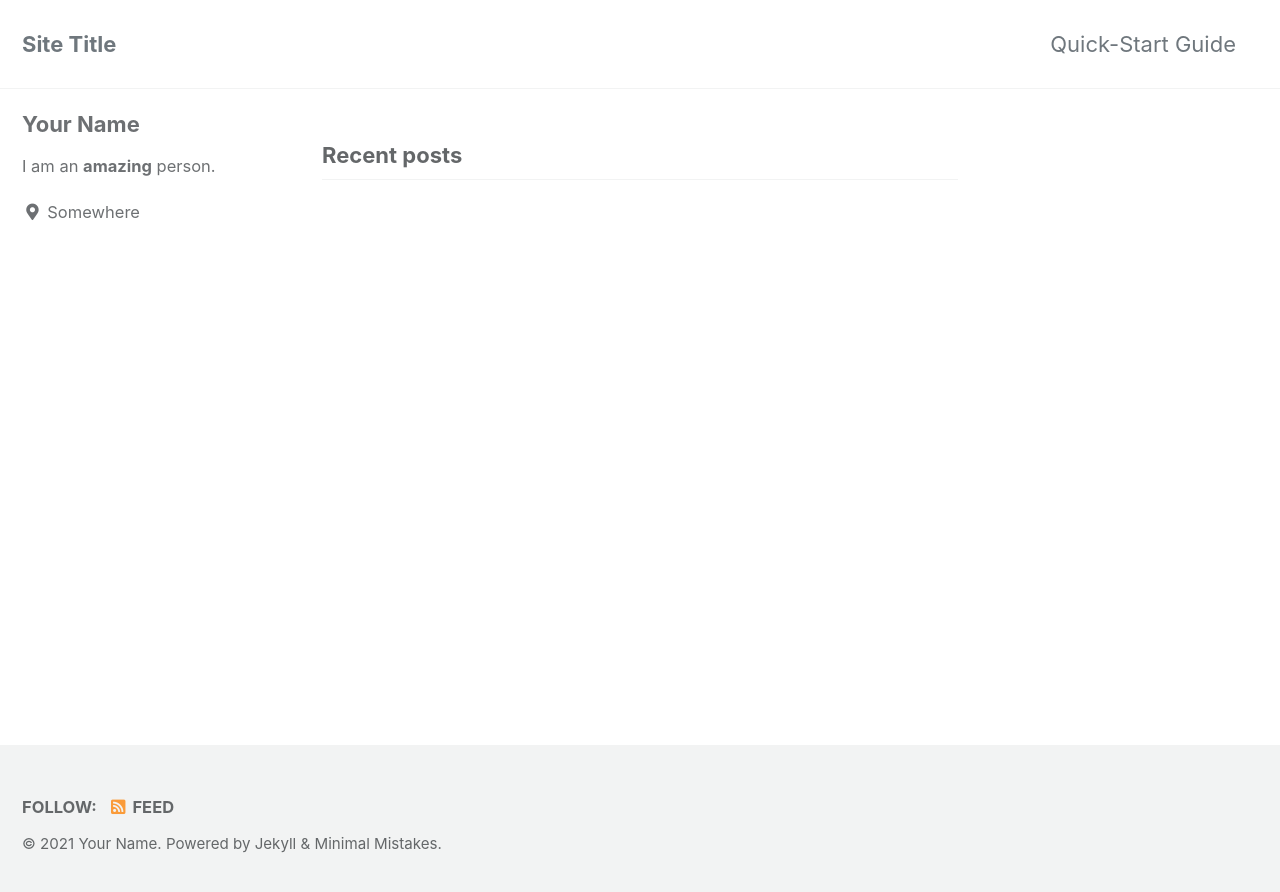
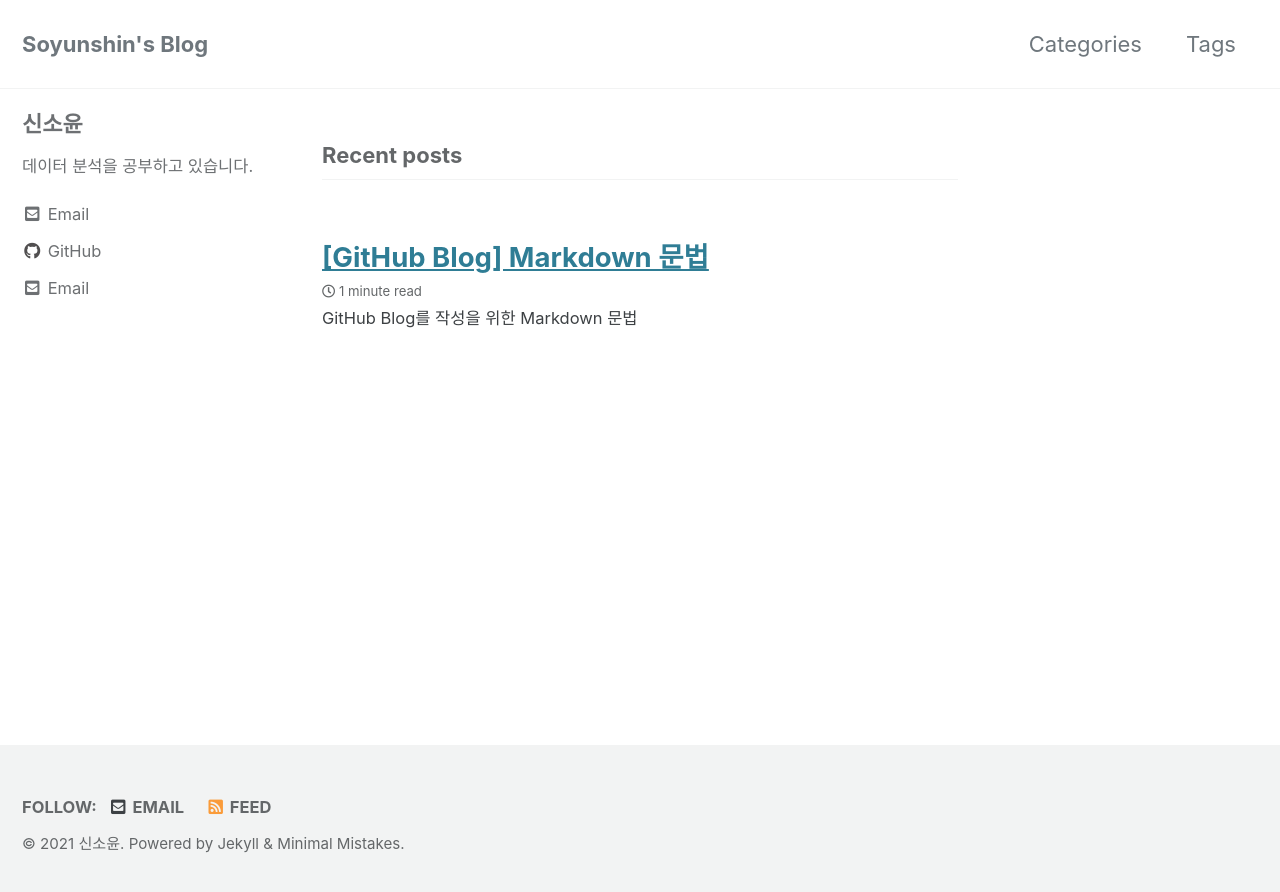
Before and after one commit to soyunshin/soyunshin.github.io, a Jekyll site: the page built from index.html, in a window 1280 px wide. Shown: the top 892 px of the page. Built offline with Jekyll 4.4.1, drawn with Linux system fonts in a browser that asks for light colours; cached includes are drawn as plain includes; the list of posts is cut into pages by our own code.

Commit message:
[2021.05.08]

```diff
--- a/_config.yml
+++ b/_config.yml
@@ -16,23 +16,23 @@ minimal_mistakes_skin    : "default" # "air", "aqua", "contrast", "dark", "dirt"
 
 # Site Settings
 locale                   : "en-US"
-title                    : "Site Title"
+title                    : "Soyunshin's Blog"
 title_separator          : "-"
 subtitle                 : # site tagline that appears below site title in masthead
-name                     : "Your Name"
-description              : "An amazing website."
-url                      : # the base hostname & protocol for your site e.g. "https://mmistakes.github.io"
+name                     : "신소윤"
+description              : "Data Science 공부 블로그"
+url                      : "https://soyunshin.github.io"
 baseurl                  : # the subpath of your site, e.g. "/blog"
 repository               : # GitHub username/repo-name e.g. "mmistakes/minimal-mistakes"
 teaser                   : # path of fallback teaser image, e.g. "/assets/images/500x300.png"
 logo                     : # path of logo image to display in the masthead, e.g. "/assets/images/88x88.png"
-masthead_title           : # overrides the website title displayed in the masthead, use " " for no title
-# breadcrumbs            : false # true, false (default)
+masthead_title           : "Soyunshin's Blog" # overrides the website title displayed in the masthead, use " " for no title
+breadcrumbs              : true # true, false (default)
 words_per_minute         : 200
 comments:
-  provider               : # false (default), "disqus", "discourse", "facebook", "staticman", "staticman_v2", "utterances", "custom"
+  provider               : "disqus" # false (default), "disqus", "discourse", "facebook", "staticman", "staticman_v2", "utterances", "custom"
   disqus:
-    shortname            : # https://help.disqus.com/customer/portal/articles/466208-what-s-a-shortname-
+    shortname            : "soyunshin-github-io" # https://help.disqus.com/customer/portal/articles/466208-what-s-a-shortname-
   discourse:
     server               : # https://meta.discourse.org/t/embedding-discourse-comments-via-javascript/31963 , e.g.: meta.discourse.org
   facebook:
@@ -94,52 +94,55 @@ analytics:
 
 # Site Author
 author:
-  name             : "Your Name"
+  name             : "신소윤"
   avatar           : # path of avatar image, e.g. "/assets/images/bio-photo.jpg"
-  bio              : "I am an **amazing** person."
-  location         : "Somewhere"
-  email            :
+  bio              : "데이터 분석을 공부하고 있습니다."
+  #location         : "Somewhere"
+  email            : "soyun326@naver.com"
   links:
     - label: "Email"
       icon: "fas fa-fw fa-envelope-square"
-      # url: "mailto:your.name@email.com"
-    - label: "Website"
-      icon: "fas fa-fw fa-link"
-      # url: "https://your-website.com"
-    - label: "Twitter"
-      icon: "fab fa-fw fa-twitter-square"
-      # url: "https://twitter.com/"
-    - label: "Facebook"
-      icon: "fab fa-fw fa-facebook-square"
-      # url: "https://facebook.com/"
+      url: mailto:soyun326@naver.com
+    # - label: "Website"
+    #   icon: "fas fa-fw fa-link"
+    #   # url: "https://your-website.com"
+    # - label: "Twitter"
+    #   icon: "fab fa-fw fa-twitter-square"
+    #   # url: "https://twitter.com/"
+    # - label: "Facebook"
+    #   icon: "fab fa-fw fa-facebook-square"
+    #   # url: "https://facebook.com/"
     - label: "GitHub"
       icon: "fab fa-fw fa-github"
-      # url: "https://github.com/"
-    - label: "Instagram"
-      icon: "fab fa-fw fa-instagram"
-      # url: "https://instagram.com/"
+      url: "https://github.com/soyunshin"
+    # - label: "Instagram"
+    #   icon: "fab fa-fw fa-instagram"
+    #   # url: "https://instagram.com/"
 
 # Site Footer
 footer:
   links:
-    - label: "Twitter"
-      icon: "fab fa-fw fa-twitter-square"
-      # url:
-    - label: "Facebook"
-      icon: "fab fa-fw fa-facebook-square"
-      # url:
-    - label: "GitHub"
-      icon: "fab fa-fw fa-github"
-      # url:
-    - label: "GitLab"
-      icon: "fab fa-fw fa-gitlab"
-      # url:
-    - label: "Bitbucket"
-      icon: "fab fa-fw fa-bitbucket"
-      # url:
-    - label: "Instagram"
-      icon: "fab fa-fw fa-instagram"
-      # url:
+    - label: "Email"
+      icon: "fas fa-fw fa-envelope-square"
+      url: mailto:soyun326@naver.com
+    # - label: "Twitter"
+    #   icon: "fab fa-fw fa-twitter-square"
+    #   # url:
+    # - label: "Facebook"
+    #   icon: "fab fa-fw fa-facebook-square"
+    #   # url:
+    # - label: "GitHub"
+    #   icon: "fab fa-fw fa-github"
+    #   # url:
+    # - label: "GitLab"
+    #   icon: "fab fa-fw fa-gitlab"
+    #   # url:
+    # - label: "Bitbucket"
+    #   icon: "fab fa-fw fa-bitbucket"
+    #   # url:
+    # - label: "Instagram"
+    #   icon: "fab fa-fw fa-instagram"
+    #   # url:
 
 
 # Reading Files
@@ -210,7 +213,7 @@ sass:
 permalink: /:categories/:title/
 paginate: 5 # amount of posts to show
 paginate_path: /page:num/
-timezone: # https://en.wikipedia.org/wiki/List_of_tz_database_time_zones
+timezone: Asia/Seoul # https://en.wikipedia.org/wiki/List_of_tz_database_time_zones
 
 
 # Plugins (previously gems:)
@@ -277,6 +280,15 @@ defaults:
       layout: single
       author_profile: true
       read_time: true
-      comments: # true
+      comments:  true
       share: true
       related: true
+
+
+  # _pages
+  - scope:
+      path: "_pages"
+      type: pages
+    values:
+      layout: single
+      author_profile: true
```
Also changed, not shown: _data/navigation.yml (+5 -9 lines), _pages/404.md (added, +15 -0 lines), _pages/about.md (added, +9 -0 lines), _pages/category-archive.md (added, +6 -0 lines), _pages/tag-archive.md (added, +6 -0 lines), _posts/Blog/2021-05-08-Markdown 문법.md (added, +199 -0 lines).
